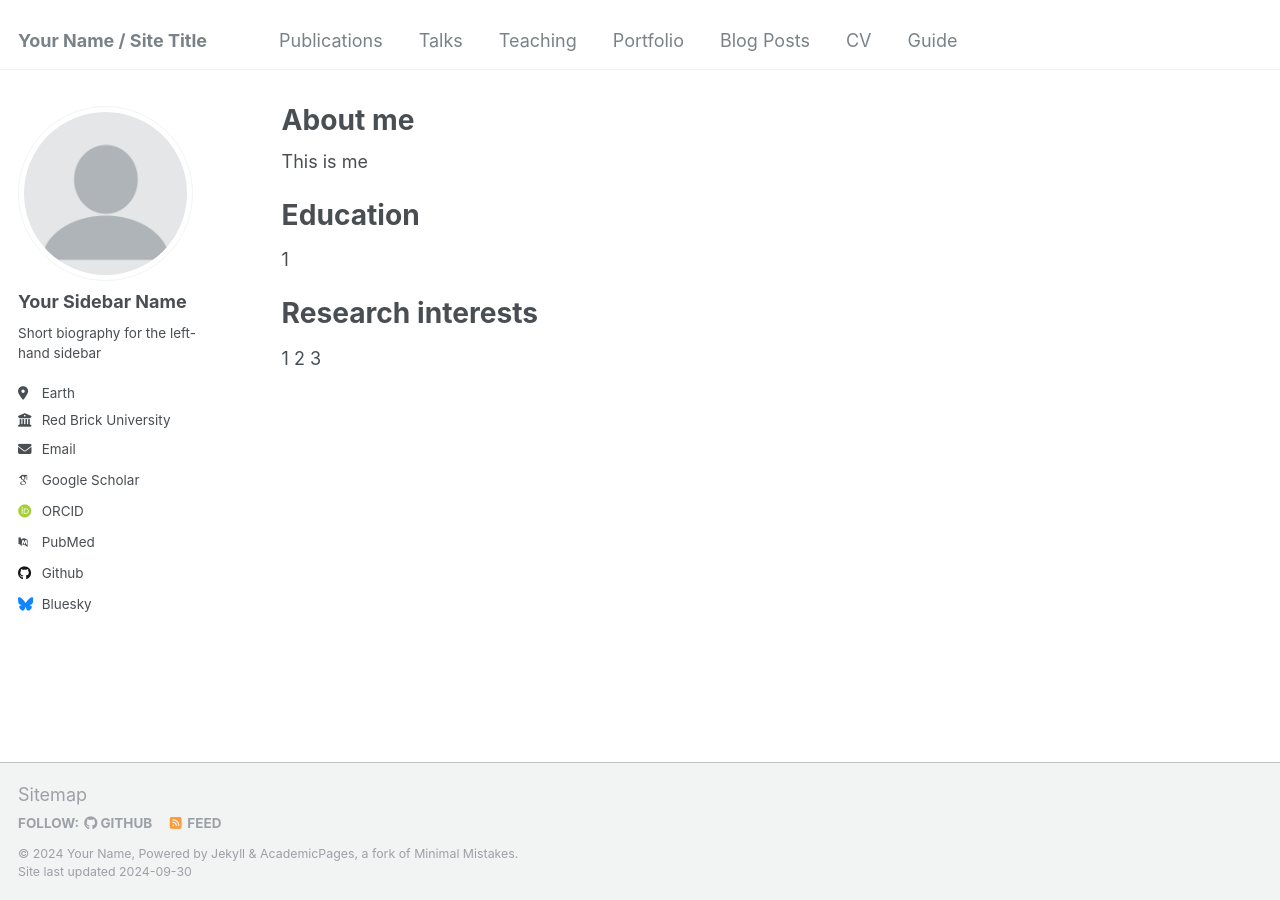
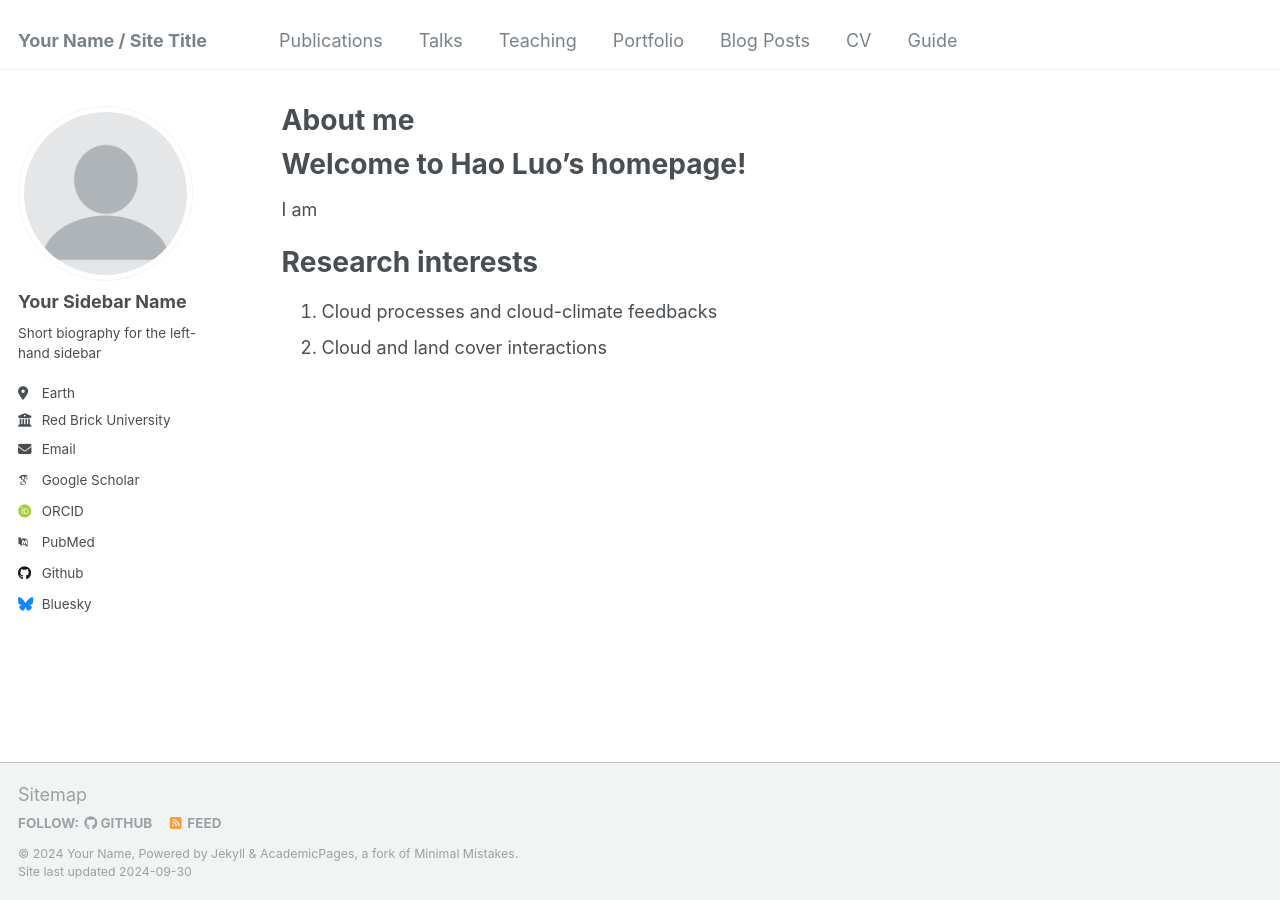
Before and after one commit to haoluo-atmos/haoluo-atmos.github.io, a Jekyll site: the page built from _pages/about.md, in a window 1280 px wide. Built offline with Jekyll 4.4.1, drawn with Linux system fonts in a browser that asks for light colours; some web fonts are replaced.

Commit message:
Update about.md

```diff
--- a/_pages/about.md
+++ b/_pages/about.md
@@ -7,14 +7,11 @@ redirect_from:
   - /about.html
 ---
 
-This is me
-
-Education
+Welcome to Hao Luo’s homepage!
 ======
-1
+I am
 
 Research interests
 ======
-1
-2
-3
+1. Cloud processes and cloud-climate feedbacks
+2. Cloud and land cover interactions
```
